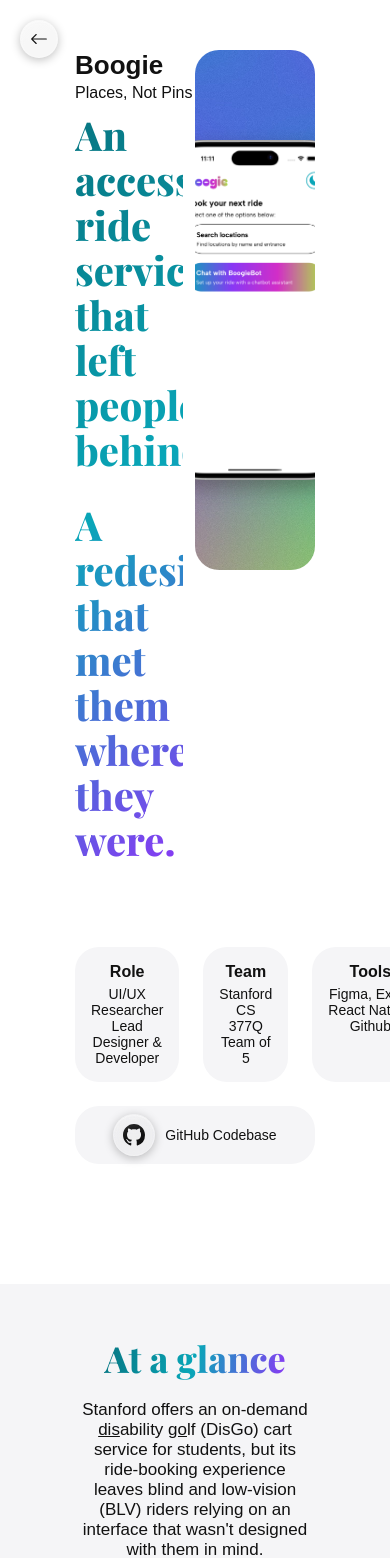
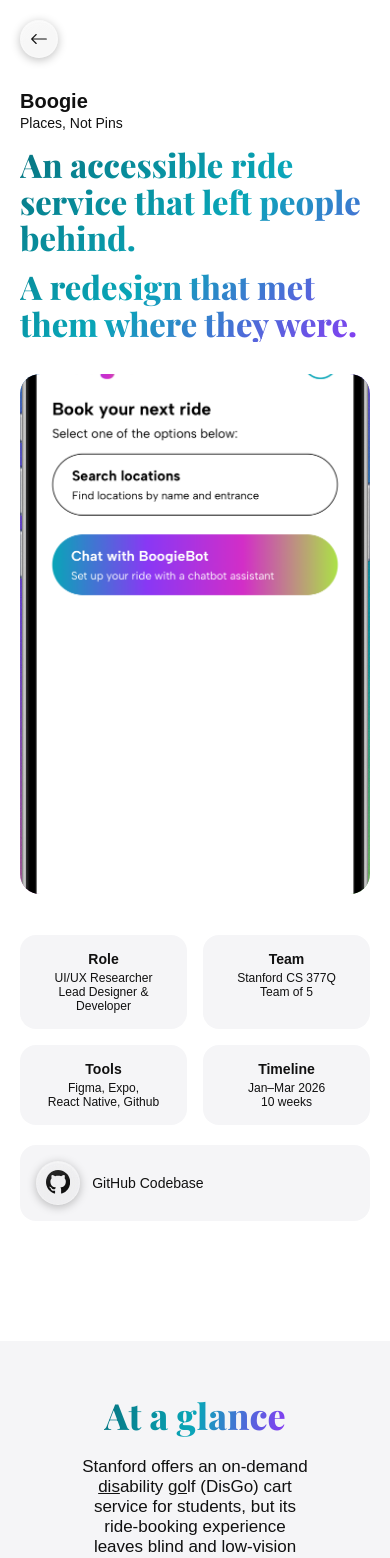
Before and after one commit to AnanyaNavale/AnanyaNavale.github.io, a React (Vite) app: page /boogie in a window 390 px wide. Shown: the top 1558 px of the page. Built offline with nearby package versions, Linux system fonts and the light colour scheme; a web font is replaced by a local one.

Commit message:
Home mobile responsiveness complete

```diff
--- a/src/components/CaseStudy/Hero/Hero.css
+++ b/src/components/CaseStudy/Hero/Hero.css
@@ -266,3 +266,172 @@
   color: var(--color-text-header);
   text-align: center;
 }
+
+/* ============================================
+   MOBILE RESPONSIVE (≤767px)
+   ============================================ */
+
+@media (max-width: 767px) {
+  .case-study-hero {
+    /* Mobile: Tighter horizontal padding, adjust vertical spacing */
+    padding: clamp(90px, 22.5vw, 160px) clamp(20px, 5.1vw, 40px) 0;
+    gap: clamp(40px, 10.3vw, 80px);
+  }
+
+  .case-study-hero-above-fold {
+    /* Stack vertically on mobile */
+    flex-direction: column;
+    gap: clamp(32px, 8.2vw, 64px);
+  }
+
+  /* Text Section - Full Width on Mobile */
+  .case-study-header {
+    width: 100%;
+    gap: clamp(16px, 4.1vw, 32px);
+    /* align-items: center; */
+  }
+
+  .case-study-title-container {
+    gap: clamp(2px, 0.5vw, 4px);
+    /* align-items: center; */
+  }
+
+  .case-study-title {
+    /* Mobile fluid range: 320px → 767px */
+    font-size: clamp(20px, 3.75vw, 28px);
+  }
+
+  .case-study-value-prop {
+    font-size: clamp(14px, 2.5vw, 18px);
+  }
+
+  .case-study-headline {
+    width: 100%;
+    gap: clamp(12px, 3.1vw, 24px);
+    padding-bottom: 0;
+
+    /* Mobile headline sizing */
+    font-size: clamp(32px, 8.4vw, 64px);
+    line-height: clamp(36px, 9.4vw, 72px);
+    /* text-align: center; */
+
+    /* border-style: solid;
+    border-color: black; */
+  }
+
+  /* Image Section - Full Width on Mobile */
+  .case-study-hero-image {
+    width: 100%;
+    /* Taller aspect ratio for mobile */
+    /* height: fit-content; */
+    border-radius: clamp(20px, 5.1vw, 40px);
+  }
+
+  .case-study-hero-image-content-multi {
+    /* Stack images vertically on mobile */
+    flex-direction: column;
+    padding: clamp(20px, 5.1vw, 40px) clamp(16px, 4.1vw, 32px);
+    gap: clamp(16px, 4.1vw, 32px);
+    align-items: center;
+  }
+
+  .case-study-hero-image-column {
+    /* Each column becomes full-width */
+    width: 100%;
+    height: auto;
+    flex-direction: column;
+    align-items: center;
+  }
+
+  .case-study-hero-image-column-left {
+    padding: 0;
+    order: 2; /* Award first, then left image */
+  }
+
+  .case-study-hero-image-column-right {
+    padding: 0;
+    align-items: center;
+    gap: clamp(16px, 4.1vw, 32px);
+    order: 1;
+  }
+
+  .case-study-hero-award {
+    padding: clamp(8px, 2vw, 16px) clamp(12px, 3.1vw, 24px);
+    border-radius: clamp(8px, 2vw, 16px);
+    align-items: center;
+  }
+
+  .case-study-hero-award-text-first-line,
+  .case-study-hero-award-text-second-line {
+    font-size: clamp(10px, 2.5vw, 18px);
+    letter-spacing: 0.12em;
+  }
+
+  .case-study-hero-image-foreground {
+    /* Single image: full width minus padding */
+    height: auto;
+    width: 100%;
+    max-width: 100%;
+  }
+
+  .case-study-hero-image-foreground-multi {
+    /* Multi images: full width minus padding */
+    height: auto;
+    width: 100%;
+    max-width: 100%;
+  }
+
+  /* Below Fold - Metadata & Links */
+  .case-study-hero-below-fold {
+    gap: clamp(20px, 5.1vw, 40px);
+  }
+
+  .case-study-metadata-row {
+    /* Stack metadata cards in 2x2 grid on mobile */
+    flex-wrap: wrap;
+    gap: clamp(16px, 4.1vw, 32px);
+  }
+
+  .case-study-metadata-card {
+    /* 2 cards per row: calc accounts for gap */
+    width: calc(50% - clamp(8px, 2.05vw, 16px));
+    padding: clamp(16px, 4.1vw, 32px) clamp(12px, 3.1vw, 24px);
+    gap: clamp(4px, 1vw, 8px);
+    border-radius: clamp(16px, 4.1vw, 32px);
+  }
+
+  .case-study-metadata-label {
+    font-size: clamp(14px, 3.6vw, 28px);
+  }
+
+  .case-study-metadata-value {
+    font-size: clamp(12px, 3.1vw, 24px);
+  }
+
+  /* Links Card */
+  .case-study-hero-links-card {
+    flex-direction: column;
+    padding: clamp(16px, 4.1vw, 32px);
+    gap: clamp(20px, 5.1vw, 40px);
+    border-radius: clamp(16px, 4.1vw, 32px);
+  }
+
+  .case-study-hero-link {
+    gap: clamp(12px, 3.1vw, 24px);
+  }
+
+  .case-study-hero-link-icon-button {
+    /* Touch-friendly size */
+    width: clamp(44px, 11.3vw, 88px);
+    height: clamp(44px, 11.3vw, 88px);
+  }
+
+  .case-study-hero-link-icon {
+    width: clamp(24px, 6.2vw, 48px);
+    height: clamp(24px, 6.2vw, 48px);
+  }
+
+  .case-study-hero-link-label {
+    font-size: clamp(14px, 3.6vw, 28px);
+  }
+}
--- a/src/components/GlobalFooter/GlobalFooter.css
+++ b/src/components/GlobalFooter/GlobalFooter.css
@@ -115,3 +115,38 @@
     padding: 0 1rem;
   }
 }
+
+/* Mobile adjustments */
+@media (max-width: 767px) {
+  .global-footer {
+    padding: clamp(20px, 5vw, 24px) clamp(1.5rem, 6vw, 2rem); /* Reduced vertical padding */
+  }
+
+  .global-footer::after {
+    height: 100px; /* Remove extension, or use a smaller value like 50px */
+  }
+
+  .global-footer-content {
+    gap: clamp(12px, 3vh, 16px); /* Reduced gap between icons and text */
+  }
+
+  .global-footer-links {
+    gap: clamp(24px, 4vw, 28px); /* Slightly reduced gap between icons */
+  }
+
+  .global-footer-link {
+    width: 44px;
+    height: 44px;
+  }
+
+  .global-footer-link svg {
+    width: 24px;
+    height: 24px;
+  }
+
+  .global-footer-text {
+    font-size: 13px;
+    line-height: 1.4;
+    padding: 0 1rem;
+  }
+}
--- a/src/components/NavBar/MobileMenu.css
+++ b/src/components/NavBar/MobileMenu.css
@@ -29,7 +29,7 @@
   right: 0;
   bottom: 0;
 
-  width: min(250px, 75vw);
+  width: min(225px, 75vw);
 
   background: var(--color-text-header);
 
--- a/src/components/Projects/ProjectCard/ViewCaseStudyButton/ViewCaseStudyButton.css
+++ b/src/components/Projects/ProjectCard/ViewCaseStudyButton/ViewCaseStudyButton.css
@@ -151,3 +151,23 @@
     transform: rotate(360deg);
   }
 }
+
+/* MOBILE STYLES */
+@media (max-width: 767px) {
+  .view-case-study-button {
+    position: relative; /* Remove absolute positioning */
+    bottom: auto;
+    left: auto;
+
+    /* Center in the flex column */
+    align-self: center;
+    margin-top: clamp(16px, 4vw, 24px);
+  }
+
+  /* Remove reverse positioning on mobile */
+  .project-card.reverse .view-case-study-button {
+    position: static;
+    left: auto;
+    right: auto;
+  }
+}
--- a/src/components/Projects/Projects.tsx
+++ b/src/components/Projects/Projects.tsx
@@ -62,7 +62,7 @@ export default function Projects() {
         foregroundImages={[boogieForeground]}
         reverse
         link="/boogie"
-        glassTint="rgb(214, 231, 235)"
+        glassTint="rgb(197, 228, 235)"
       />
       <ProjectCard
         title="Theo"
--- a/src/pages/Home/Home.css
+++ b/src/pages/Home/Home.css
@@ -11,7 +11,8 @@
 
   /* Prevent horizontal overflow */
   width: 100%;
-  overflow-x: hidden;
+  max-width: 100vw; /* ✅ Alternative to overflow-x: hidden */
+  overflow-x: clip; /* ✅ Modern alternative that doesn't affect vertical scroll */
 }
 
 /* Mobile adjustments */
--- a/src/styles/glass.css
+++ b/src/styles/glass.css
@@ -93,36 +93,3 @@
   border-right: none;
   border-left: 1px solid var(--glass-tint-color);
 }
-
-/* Mobile: Gradient always from top to bottom */
-@media (max-width: 767px) {
-  .glass-tinted {
-    background:
-      /* Tint gradient from bottom on mobile */
-      linear-gradient(
-        0deg,
-        transparent 80%,
-        var(--glass-tint-color) 100%
-      ),
-      var(--glass-bg);
-
-    /* Border on bottom instead of right */
-    border-right: 1px solid var(--glass-border);
-    border-top: 1px solid var(--glass-tint-color);
-  }
-
-  .glass-tinted.reverse {
-    /* Same as non-reverse on mobile */
-    background:
-      linear-gradient(
-        0deg,
-        transparent 80%,
-        var(--glass-tint-color) 100%
-      ),
-      var(--glass-bg);
-
-    /* Reset left border, add bottom */
-    border-left: 1px solid var(--glass-border);
-    border-top: 1px solid var(--glass-tint-color);
-  }
-}
```
Also changed, not shown: src/components/Projects/ProjectCard/ProjectCard.css (+64 -66 lines).
